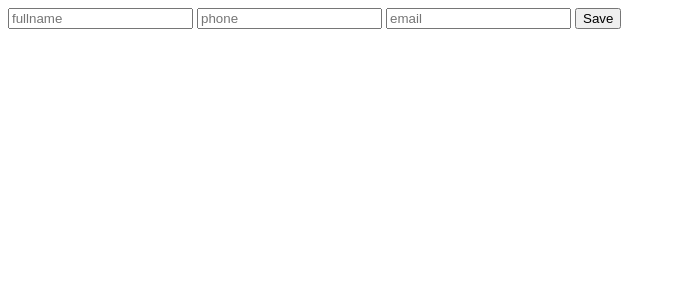
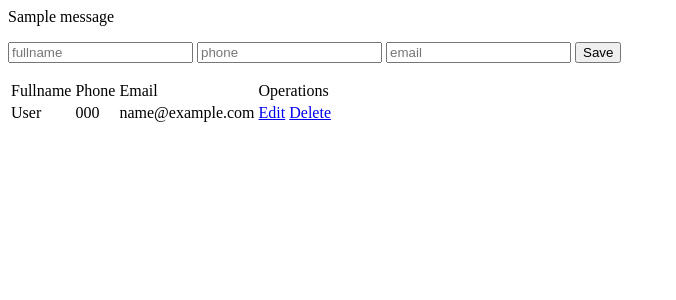
Before and after one commit to aacquesta/Flask_App_Contactos, a Flask app: page / in a window 1280 px wide. Shown: the top 300 px of the page, without its empty margins (0-676 px from the left). Run offline with Flask 2, Linux system fonts and the light colour scheme; tables that the repository leaves empty or names only in its code hold one stand-in row (values such as "Sample post"); one stand-in notice (Sample message) is shown; some libraries are stand-ins or nearby versions.

Commit message:
Subiendo avance

```diff
--- a/App.py
+++ b/App.py
@@ -1,15 +1,24 @@
-from flask import Flask, render_template, request
+from flask import Flask, render_template, request, redirect, url_for, flash
 from flask_mysqldb import MySQL
 app = Flask(__name__)
+
+#Mysqlconnection
 app.config['MYSQL_HOST']= 'localhost'
 app.config['MYSQL_USER']= 'root'
-app.config['MYSQL_PASSWORD']= 'localhost'
+app.config['MYSQL_PASSWORD']= ''
 app.config['MYSQL_DB']= 'flaskcontacts'
 mysql = MySQL(app)
 
+#Vamos a gusadar la sesion dentro de la memoria de la aplicacion
+#Settings
+app.secret_key = 'mysecretkey'
+
 @app.route('/')
 def Index():
-    return render_template('index.html')
+    cur=mysql.connection.cursor() #Me conecto a la base de datos
+    cur.execute('SELECT * FROM contacts') #Registro? la consulta a realizar
+    data=cur.fetchall() #Ejecuto? la consulta
+    return render_template('index.html', contacts = data) #le paso a index.html los datos resultantes
 
 @app.route('/add_contact', methods=['POST'])
 def add_contact():
@@ -17,22 +26,47 @@ def add_contact():
         fullname = request.form['fullname']
         phone = request.form['phone']
         email = request.form['email']
-        print(fullname)
-        print(phone)
-        print(email)
-        return ('received')
+        cur=mysql.connection.cursor()
+        cur.execute('INSERT INTO contacts (fullname, phone, email) VALUES (%s,%s,%s)', (fullname,phone,email))
+        mysql.connection.commit()
+        flash("Contact added succesfully")
+        return redirect (url_for('Index'))
+
+@app.route('/edit/<id>')
+def get_contact(id):
+    cur=mysql.connection.cursor()
+    cur.execute('SELECT * FROM contacts WHERE id=%s', (id))#Declarar la consulta
+    data = cur.fetchall()
+    print(data[0])
+    return render_template('edit-contact.html', contact = data[0])
+
+@app.route('/update/<id>', methods=['POST'])
+def update_contact(id):
+    if request.method =='POST':
+        fullname = request.form['fullname']
+        phone = request.form['phone']
+        email = request.form['email']
+        cur=mysql.connection.cursor()
+        cur.execute("""
+        UPDATE contacts
+        SET fullname = %s,
+            phone = %s,
+            email = %s
+        WHERE id= %s
+        """, (fullname, phone, email, id))
+        mysql.connection.commit()
+        flash("Contact succesfully updated")
+        return redirect (url_for('Index'))
 
 
-
-    return "add contact"
-
-@app.route('/edit')#falta parametro
-def edit_contact():
-    return "edit contact"
-
-@app.route('/delete')#falta parametro
-def delete_contact():
-    return "delete contact"
+@app.route('/delete/<string:id>')
+def delete_contact(id):
+    cur=mysql.connection.cursor()
+    cur.execute('DELETE FROM contacts WHERE id={0}'.format(id))
+#    cur.execute('DELETE FROM contacts WHERE id= %s',id)
+    mysql.connection.commit()
+    flash('Contact succesfully removed')
+    return redirect(url_for('Index'))
 
 
 if __name__ == '__main__':
--- a/templates/index.html
+++ b/templates/index.html
@@ -1,3 +1,11 @@
+ {% with messages= get_flashed_messages()%}
+ {% if messages %}
+ {% for message in messages %}
+    <p>{{message}}</p>
+ {% endfor%}
+ {% endif%}
+ {% endwith%}
+
 
 <form action="/add_contact" method='POST'>
 
@@ -9,3 +17,31 @@
     </button>
 
 </form>
+
+<table>
+    <thead>
+        <tr>
+            <td>Fullname</td>
+            <td>Phone</td>
+            <td>Email</td>
+            <td>Operations</td>
+        </tr>
+    </thead>
+    <tbody>
+        {% for contact in contacts%}
+        <tr>
+            <td>{{contact.1}}</td>
+            <td>{{contact.2}}</td>
+            <td>{{contact.3}}</td>
+            <td>
+                <a href="/edit/{{contact.0}}">Edit</a>
+                <a href="/delete/{{contact.0}}">Delete</a>
+            </td>
+            <td></td>
+        </tr>
+        {% endfor%}
+    </tbody>
+
+
+
+</table>
```
